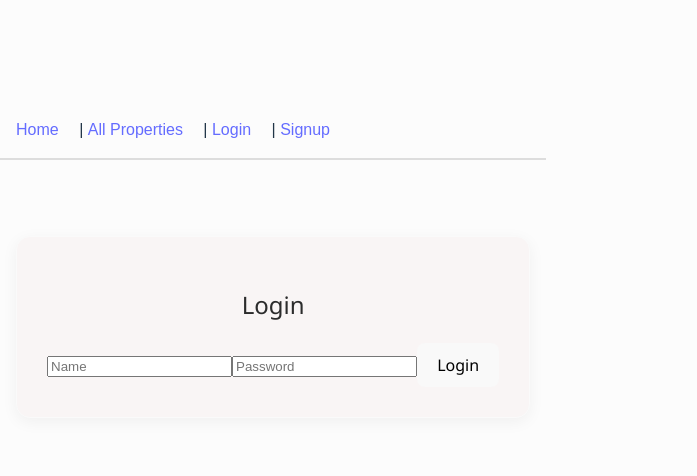
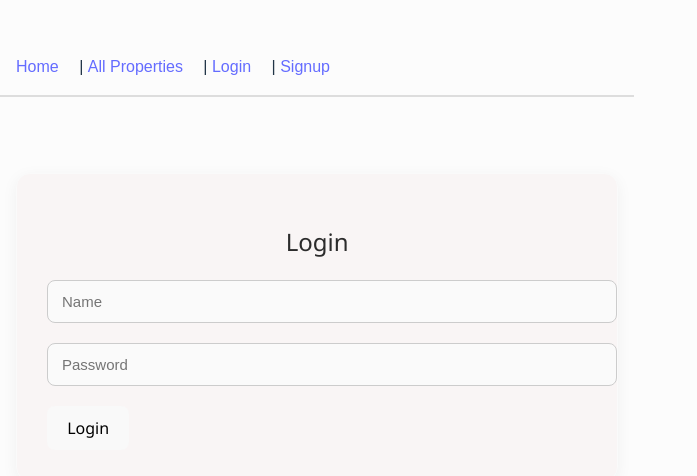
Before and after one commit to MuhannadJZ/MJ-REAL-ESTATE-FRONT-END, a React (Vite) app: page /login in a window 1280 px wide. Shown: the part 102-578 px from the top of the page, without its empty margins (0-697 px from the left). Built offline with nearby package versions, Linux system fonts and the light colour scheme.

Commit message:
css styling

```diff
--- a/src/components/AddPropertyForm.css
+++ b/src/components/AddPropertyForm.css
@@ -11,7 +11,18 @@ form {
 h2 {
   text-align: center;
   margin-bottom: 25px;
-  color: #222;
+  color: #111111;
   font-size: 24px;
   font-weight: 500;
 }
+input,
+textarea {
+  width: 100%;
+  padding: 12px 14px;
+  margin-bottom: 20px;
+  border: 1px solid #ccc;
+  border-radius: 8px;
+  background-color: #fafafa;
+  font-size: 15px;
+  transition: border 0.2s ease, background-color 0.2s ease;
+}
```
